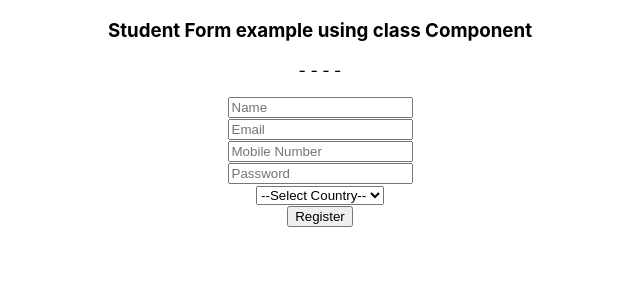
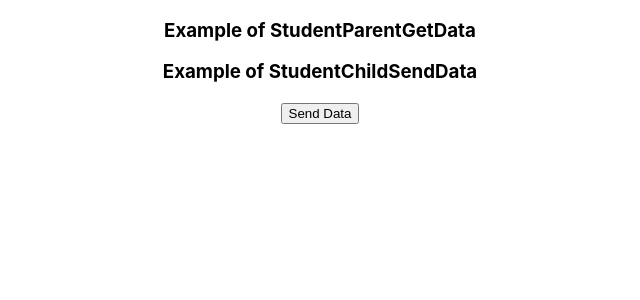
Before and after one commit to Wasiim12345/my_app_1, a React (Create React App) app: page / in a window 1280 px wide. Shown: the top 300 px of the page, without its empty margins (320-960 px from the left). Built offline with nearby package versions, Linux system fonts and the light colour scheme.

Commit message:
practice for sending data from child to parent component

```diff
--- a/src/App.js
+++ b/src/App.js
@@ -2,7 +2,7 @@ import logo from './logo.svg';
 import './App.css';
 import StudentComponent from './StudentComponent';
 import StudentComponentClass from './StudentComponentClass';
-import StudnetFunctionEvent from './StudentFunctionEvent';
+import StudentFunctionEvent from './StudentFunctionEvent';
 import StudentFunctionEventClass from './StudentFunctionEventClass';
 import StudentPropsParentComponent from './StudentPropsParentComponent';
 import StudentPropsParentComponentClass from './StudentPropsParentComponentClass';
@@ -16,6 +16,7 @@ import StudentStateExampleClass from './StudentStateExampleClass';
 import StudentShowHide from './StudentShowHide';
 import StudentForm from './StudentForm';
 import StudentFormClass from './StudentFormClass';
+import StudentParentGetData from './StudentParentGetData';
 
 function App() {
   return (
@@ -35,7 +36,8 @@ function App() {
       {/* <StudentStateExampleClass /> */}
       {/* <StudentShowHide /> */}
       {/* <StudentForm /> */}
-      <StudentFormClass />
+      {/* <StudentFormClass /> */}
+      <StudentParentGetData />
     </div>
   );
 }
--- /dev/null
+++ b/src/StudentChildSendData.js
@@ -0,0 +1,14 @@
+function StudentChildSendData({passFunc}) {
+    // console.log("gettingProps....", getProps.passFunc);
+    console.log(passFunc);
+    const course = "React JS";
+    // const branch = "IT Background"
+    return(
+        <>
+            <h3>Example of StudentChildSendData</h3>
+            <button onClick={() => passFunc(course)}>Send Data</button>
+        </>
+    )
+}
+
+export default StudentChildSendData;
--- /dev/null
+++ b/src/StudentParentGetData.js
@@ -0,0 +1,16 @@
+import StudentChildSendData from "./StudentChildSendData";
+
+function StudentParentGetData() {
+    function myFunc(getData) {
+        console.log("getting data from child :", getData);
+    }
+
+    return(
+        <>
+            <h3>Example of StudentParentGetData</h3>
+            <StudentChildSendData passFunc = {myFunc} />
+        </>
+    )
+}
+
+export default StudentParentGetData;
```
